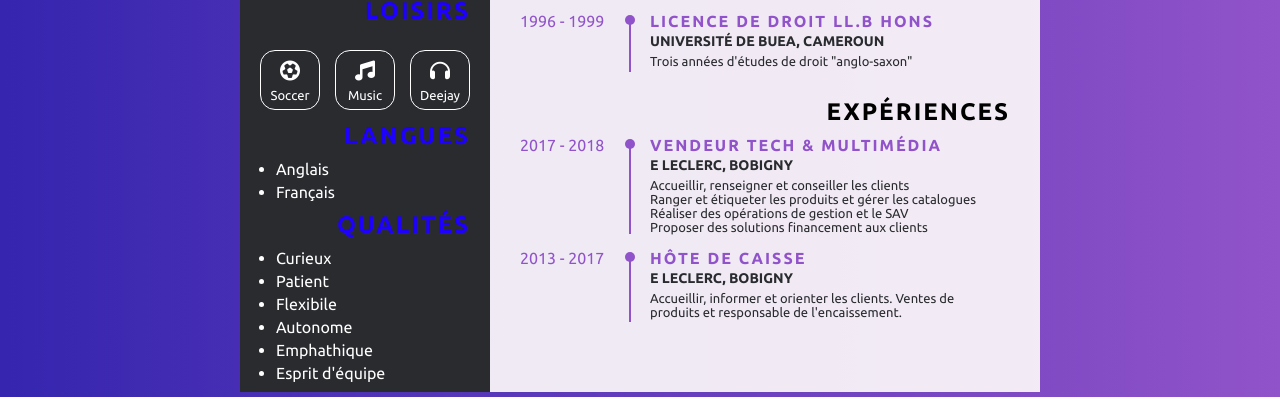
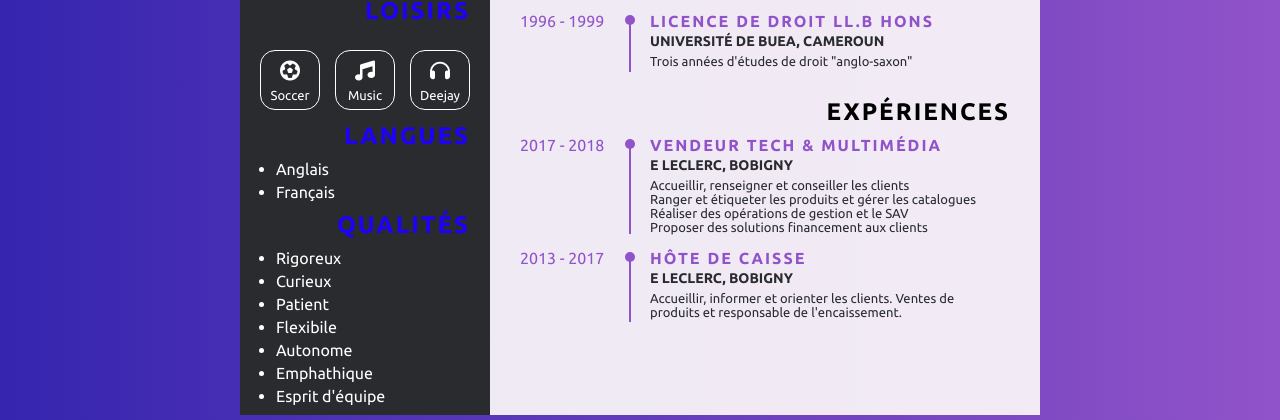
Before and after one commit to SAMMBENDE/CV3, a plain HTML site: page index.html in a window 1280 px wide. Shown: the part 678-1098 px from the top of the page. Before the commit the page ends 1075 px from the top, so only its background shows below. Drawn offline with Linux system fonts and the light colour scheme.

Commit message:
quality add

```diff
--- a/index.html
+++ b/index.html
@@ -144,6 +144,7 @@
                     </div>
                     <div class="quality">
                         <ul class="qual-style">
+							<li>Rigoreux</li>
                             <li>Curieux</li>
                             <li>Patient</li>
                             <li>Flexibile</li>
```
